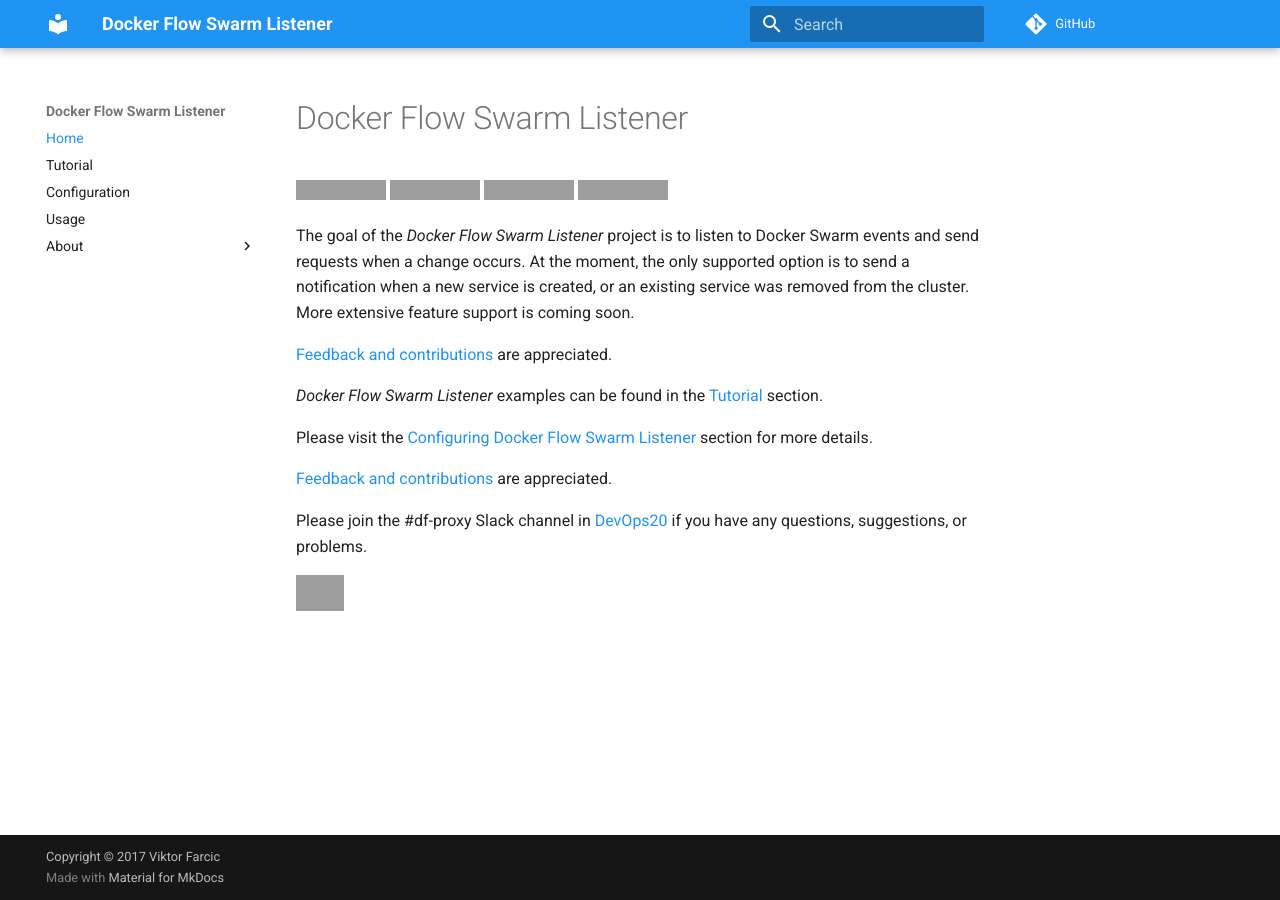
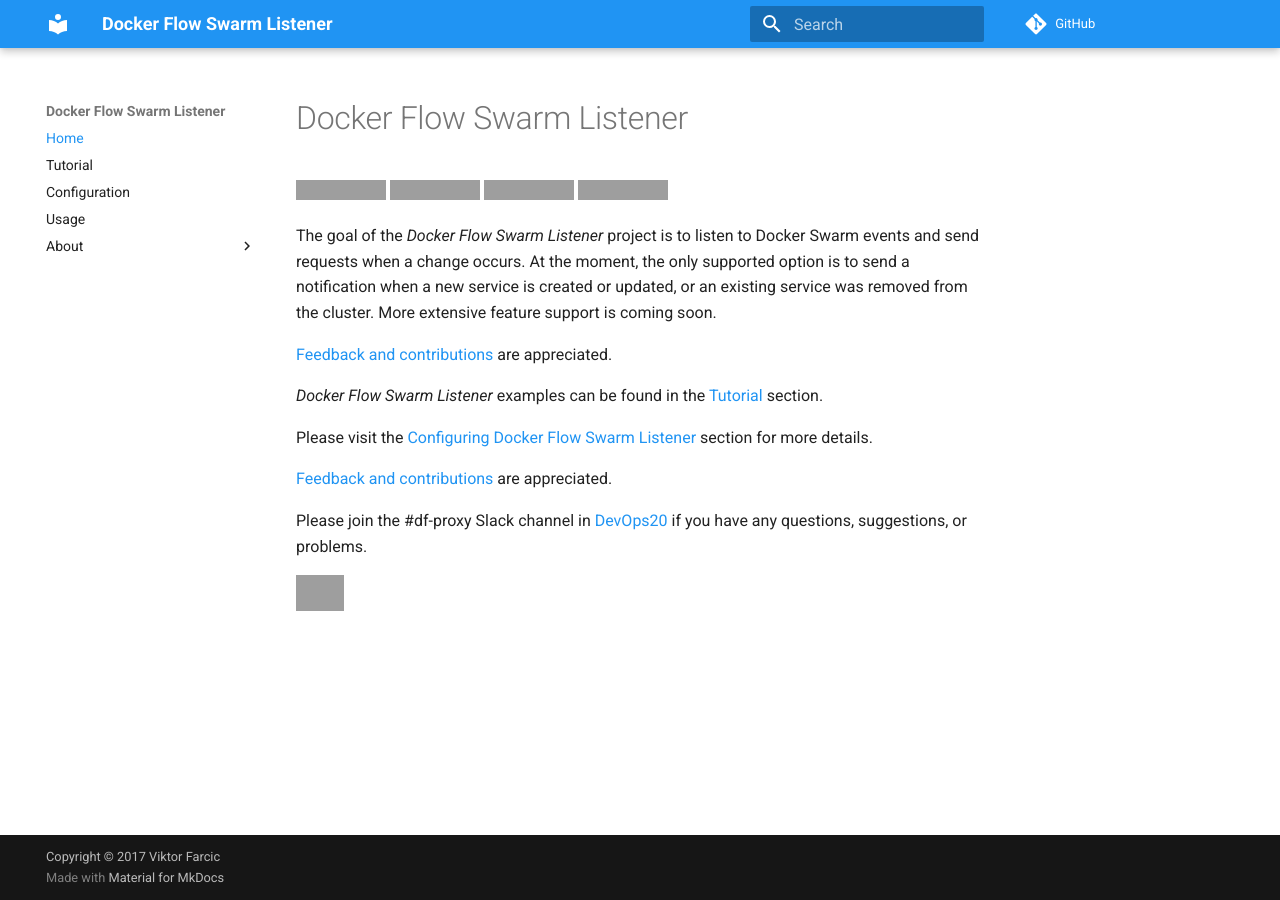
Before and after one commit to docker-flow/docker-flow-swarm-listener, an MkDocs documentation site: the page built from docs/index.md, in a window 1280 px wide. Built offline with MkDocs 1.6.1 and Material for MkDocs 9.7.7, drawn with Linux system fonts in a browser that asks for light colours; comment, search, counter and statistics services are not loaded; old or Windows-style settings are respelled for this version of MkDocs; grey boxes are pictures that could not be loaded.

Commit message:
DOC: DFSL supports update events

```diff
--- a/docs/index.md
+++ b/docs/index.md
@@ -5,7 +5,7 @@
 [![Docker Pulls](https://img.shields.io/docker/pulls/vfarcic/docker-flow-swarm-listener.svg)]()
 [![Go Report Card](https://goreportcard.com/badge/github.com/docker-flow/docker-flow-swarm-listener)](https://goreportcard.com/report/github.com/docker-flow/docker-flow-swarm-listener)
 
-The goal of the *Docker Flow Swarm Listener* project is to listen to Docker Swarm events and send requests when a change occurs. At the moment, the only supported option is to send a notification when a new service is created, or an existing service was removed from the cluster. More extensive feature support is coming soon.
+The goal of the *Docker Flow Swarm Listener* project is to listen to Docker Swarm events and send requests when a change occurs. At the moment, the only supported option is to send a notification when a new service is created or updated, or an existing service was removed from the cluster. More extensive feature support is coming soon.
 
 [Feedback and contributions](feedback-and-contribution.md) are appreciated.
 
```
Also changed, not shown: README.md (+1 -1 lines).
